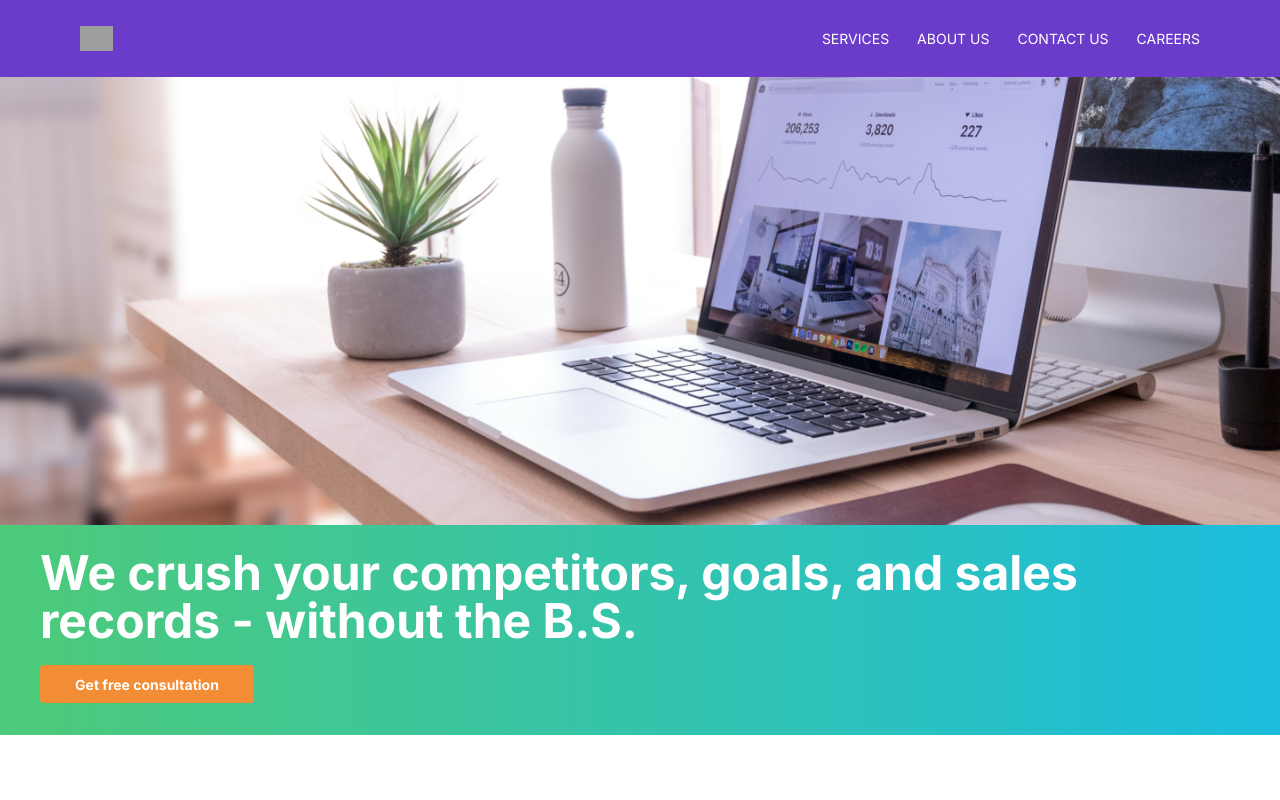
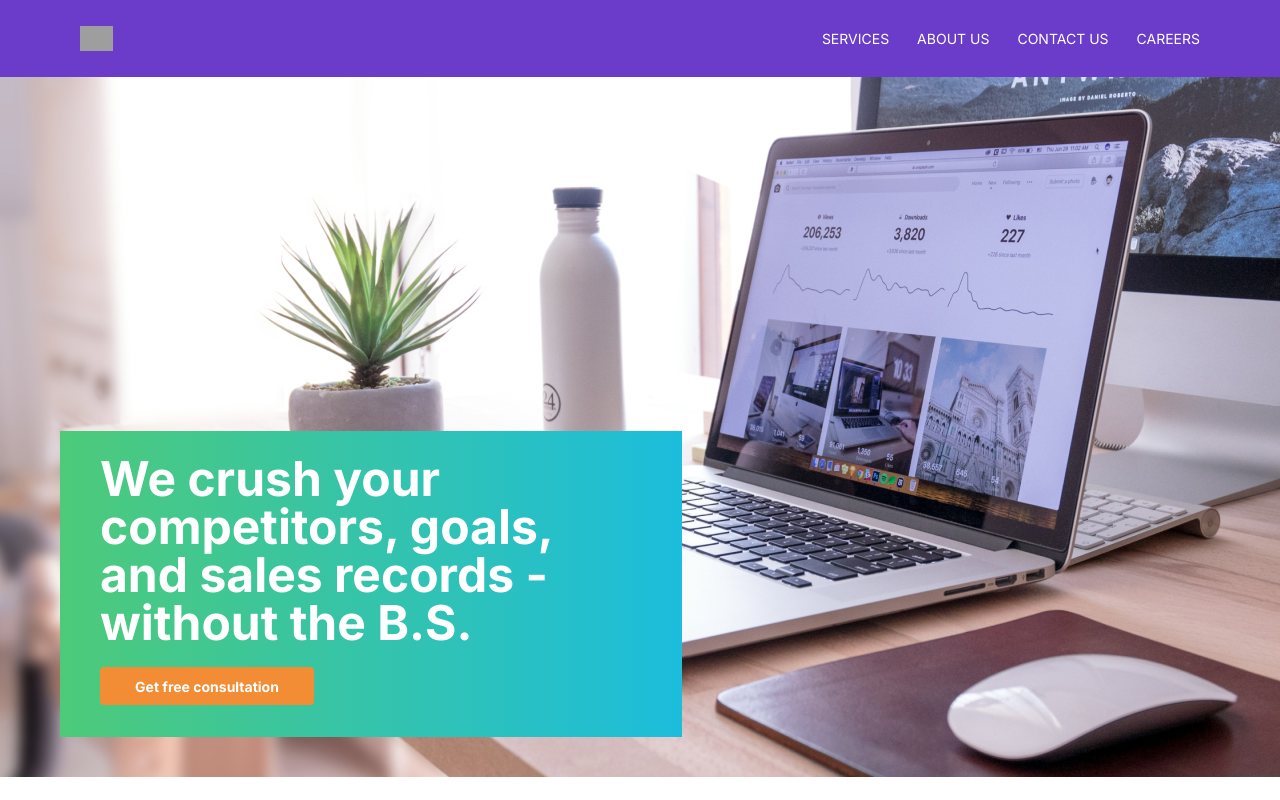
Before and after one commit to KavishkaThushal/AT-DIGITAL, a React (Vite) app in the folder AT DIGITAL/: page / in a window 1280 px wide. Shown: the top 800 px of the page. Built offline with nearby package versions, Linux system fonts and the light colour scheme; grey boxes are pictures that could not be loaded.

Commit message:
hero for 1200px screen size done

```diff
--- a/AT DIGITAL/src/pages/home/Home.jsx
+++ b/AT DIGITAL/src/pages/home/Home.jsx
@@ -9,12 +9,12 @@ function Home() {
   return (
     <div className='flex flex-col'>
       {/* //hero section */}
-      <div className='flex flex-col w-full '>
-        <div className='w-full h-[218px] md:h-[448px]'>
+      <div className='flex flex-col w-full relative'>
+        <div className='w-full h-[218px] md:h-[448px] lg:h-[700px]'>
           <img src={hero} alt='hero' className='w-full h-full object-cover'/>
         </div>
-        <div className='flex flex-col px-[20px] pb-[32px] pt-[24px] bg-gradient-to-r from-[#4DCA79] to-AnalogousBlue gap-[20px] md:px-[40px]  '>
-            <h1 className='text-[36px]  font-bold text-white leading-[36px] md:text-[48px] md:leading-[48px]'>We crush your competitors, goals, and sales records - without the B.S.</h1>
+        <div className='flex flex-col px-[20px] pb-[32px] pt-[24px] bg-gradient-to-r from-[#4DCA79] to-AnalogousBlue gap-[20px] md:px-[40px] lg:absolute lg:w-[622px] lg:left-[60px] lg:bottom-[40px] '>
+            <h1 className='text-[36px]  font-bold text-white leading-[36px] md:text-[48px] md:leading-[48px] '>We crush your competitors, goals, and sales records - without the B.S.</h1>
             <Button text='Get free consultation' height={38} width={214} onClick={()=>{}}/>
         </div>
 
```
